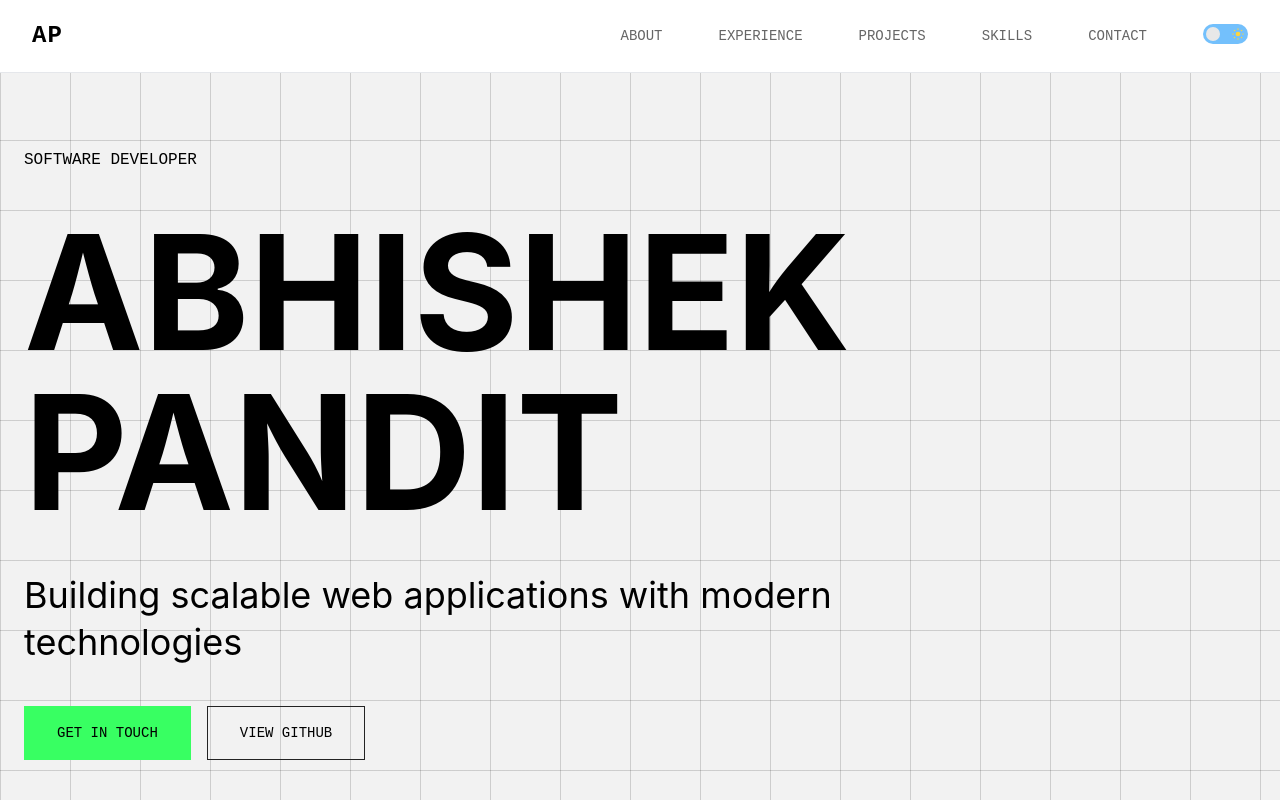
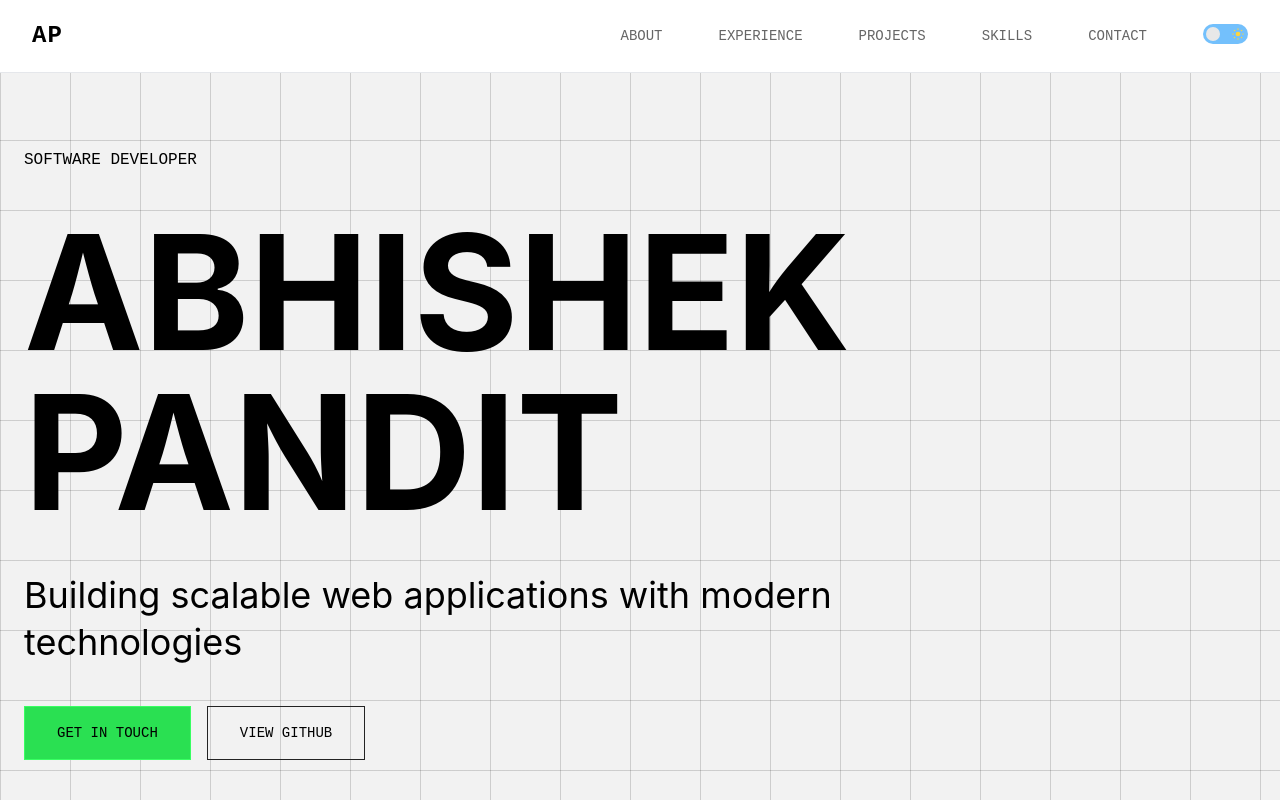
Before and after one commit to APNpandit611/Portfolio-2026, a Next.js app: page / in a window 1280 px wide. Shown: the top 802 px of the page. Built offline with nearby package versions, Linux system fonts and the light colour scheme.

Commit message:
fixed button

```diff
--- a/components/HeroSection.tsx
+++ b/components/HeroSection.tsx
@@ -24,7 +24,7 @@ const HeroSection = () => {
                 <div className="flex gap-4">
                     <a
                         href="#contact"
-                        className="border border-green bg-green p-4 px-8 uppercase font-mono text-sm hover:bg-green-hover"
+                        className="border border-green bg-green-hover p-4 px-8 uppercase font-mono text-sm hover:bg-green"
                     >
                         get in touch
                     </a>
```
